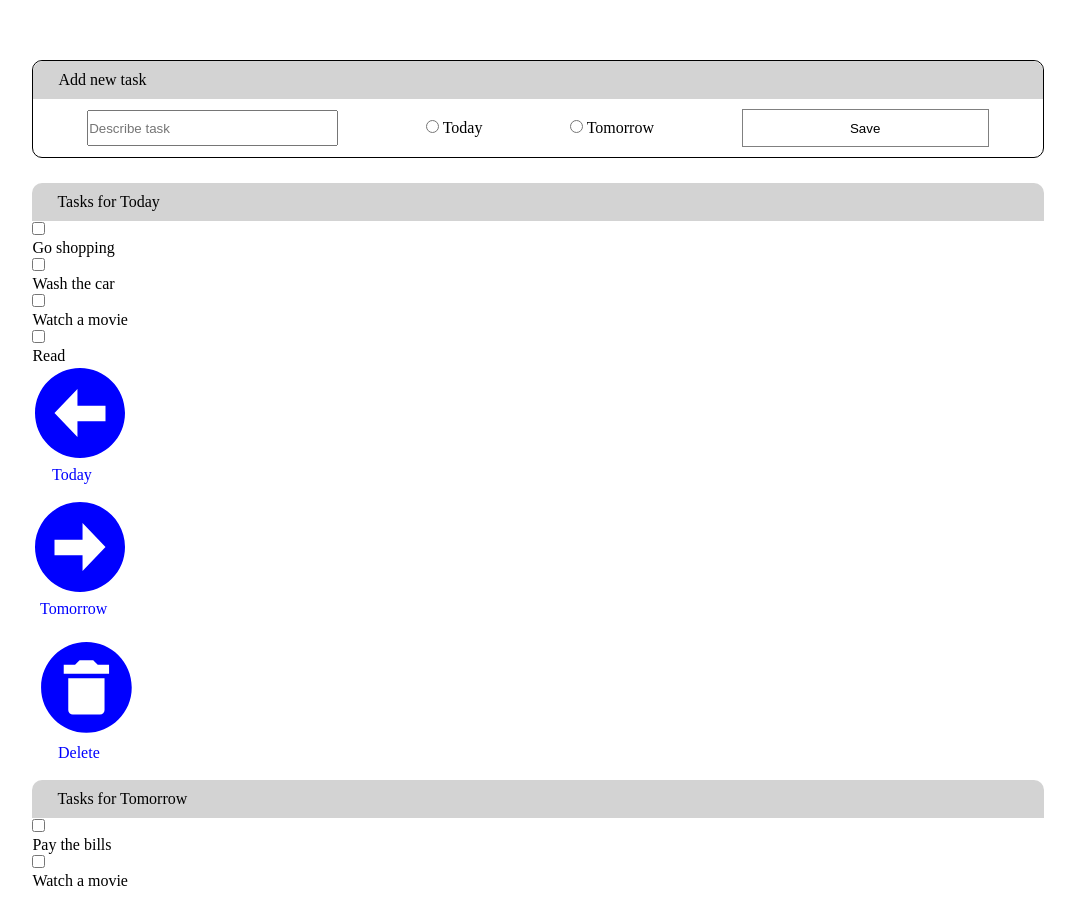
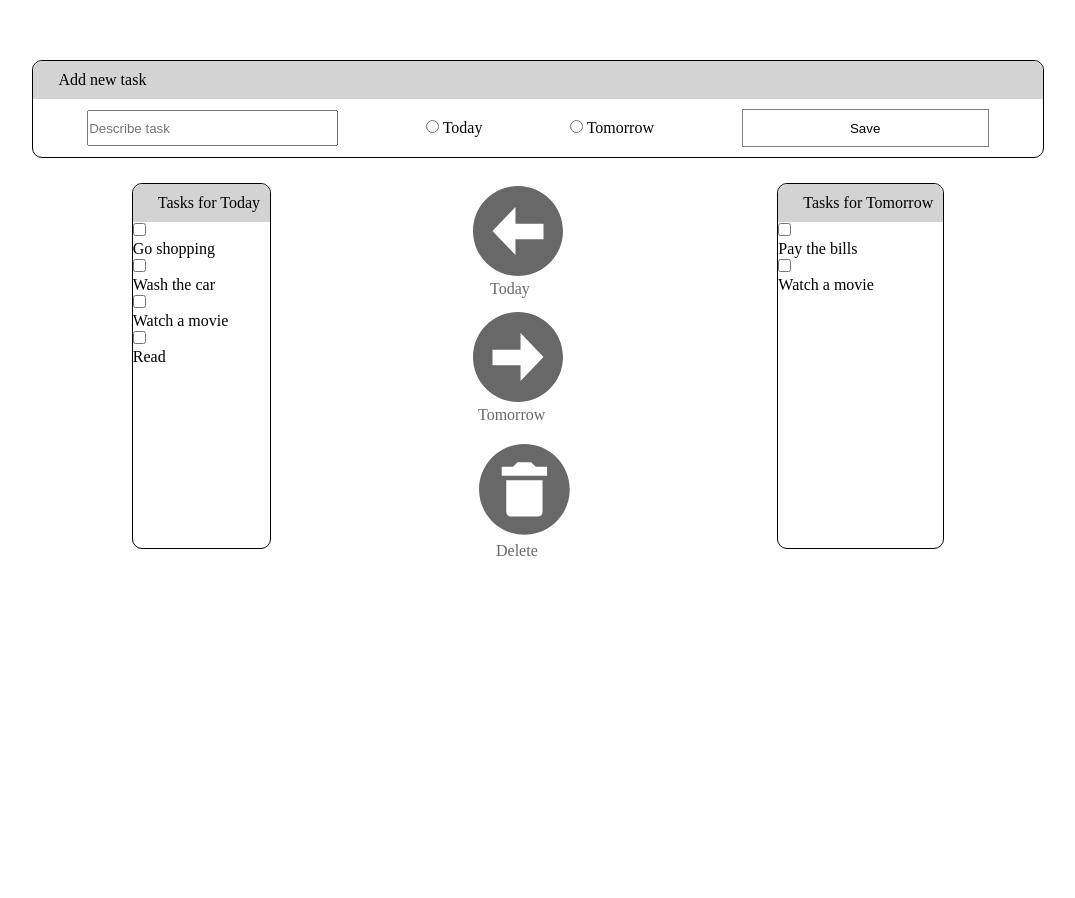
Before and after one commit to maszab/examapp, an Angular app: page / in a window 1280 px wide. Shown: the whole page, without its empty margins (102-1177 px from the left). After the commit the page ends 800 px from the top, so only its background shows below. Built offline with nearby package versions, Linux system fonts and the light colour scheme.

Commit message:
Button field CSS formatted

```diff
--- a/src/app/app.component.css
+++ b/src/app/app.component.css
@@ -11,7 +11,7 @@
 }
 
 .icon-wrapper {
-    fill: blue;
+    fill: rgb(104, 104, 104);
 }
 
 .input-container {
@@ -50,3 +50,28 @@
     border: 1px solid gray;
     vertical-align: auto;
 }
+
+.management-container {
+    display: flex;
+    justify-content: space-around;
+    align-items: top;
+}
+
+.today-list {
+    border: 1px black solid;
+    border-radius: 10px;
+    margin-bottom: 25px;
+}
+
+.tomorrow-list {
+    border: 1px black solid;
+    border-radius: 10px;
+    margin-bottom: 25px;
+}
+
+
+
+.icon-wrapper {
+    display: flex;
+    flex-direction: column;
+}
--- a/src/app/app.component.html
+++ b/src/app/app.component.html
@@ -39,8 +39,8 @@
                         d="M32 2C15.432 2 2 15.432 2 32c0 16.568 13.432 30 30 30s30-13.432 30-30C62 15.432 48.568 2 32 2m17 35.428H30.307V48L15 32l15.307-16v11.143H49z" />
                     <title>Schedule task for today</title>
                 </svg>
-                <br />
-                <svg height="30" width="200">
+
+                <svg height="30" width="6rem">
                     <text x="20" y="15">Today</text>
                 </svg>
             </div>
@@ -50,8 +50,8 @@
                         d="M32 2C15.432 2 2 15.432 2 32c0 16.568 13.432 30 30 30s30-13.432 30-30C62 15.432 48.568 2 32 2m1.693 46V37.428H15V27.143h18.693V16L49 32z" />
                     <title>Schedule task for tomorrow</title>
                 </svg>
-                <br />
-                <svg height="30" width="200">
+
+                <svg height="30" width="6rem">
                     <text x="8" y="15">Tomorrow</text>
                 </svg>
             </div>
@@ -62,8 +62,8 @@
                         d="M12 2c5.53 0 10 4.47 10 10s-4.47 10-10 10S2 17.53 2 12S6.47 2 12 2m5 5h-2.5l-1-1h-3l-1 1H7v2h10zM9 18h6a1 1 0 0 0 1-1v-7H8v7a1 1 0 0 0 1 1" />
                     <title>Delete task</title>
                 </svg>
-                <br />
-                <svg height="30" width="200">
+
+                <svg height="30" width="6rem">
                     <text x="26" y="12">Delete</text>
                 </svg>
             </div>
```
